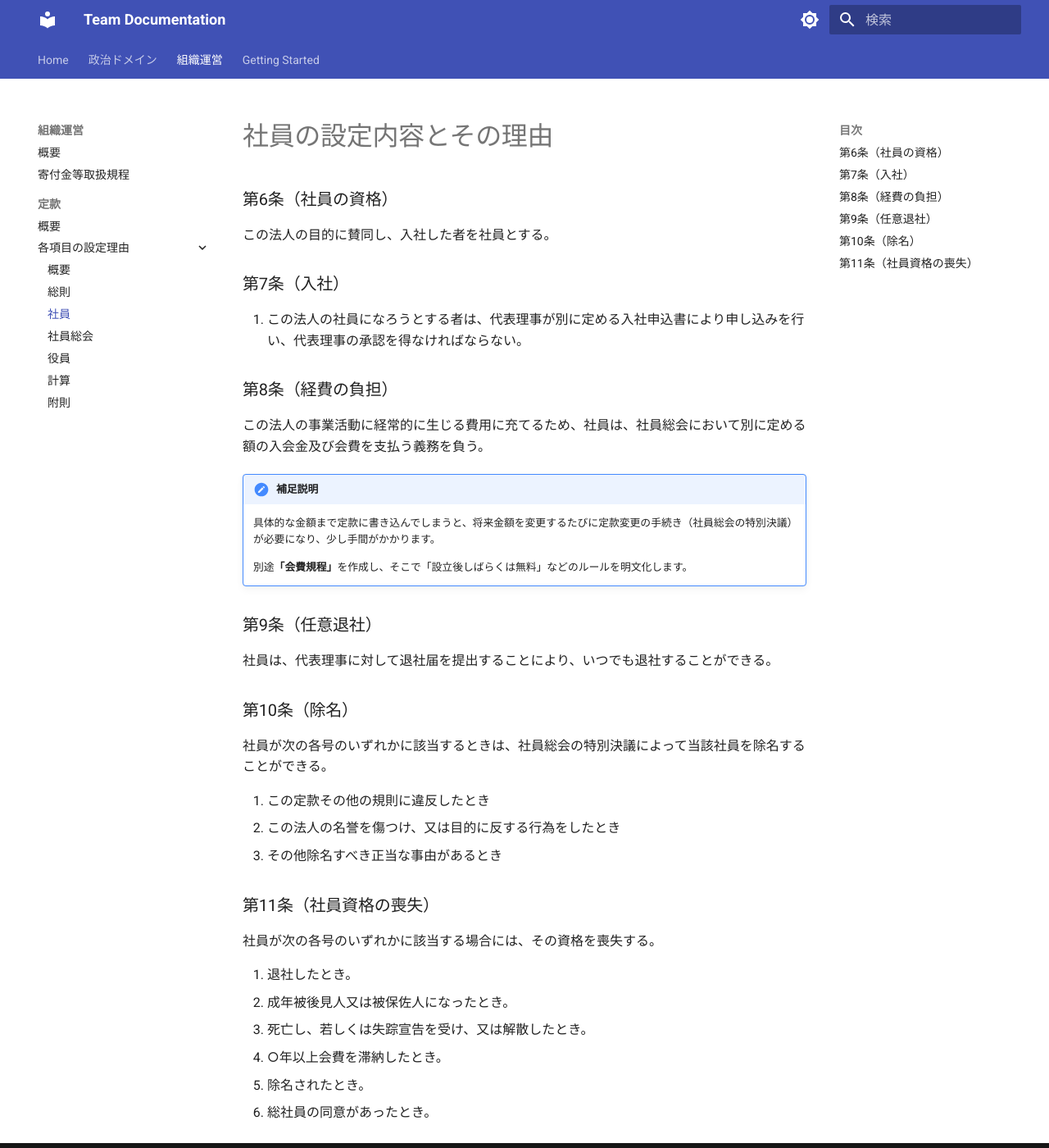
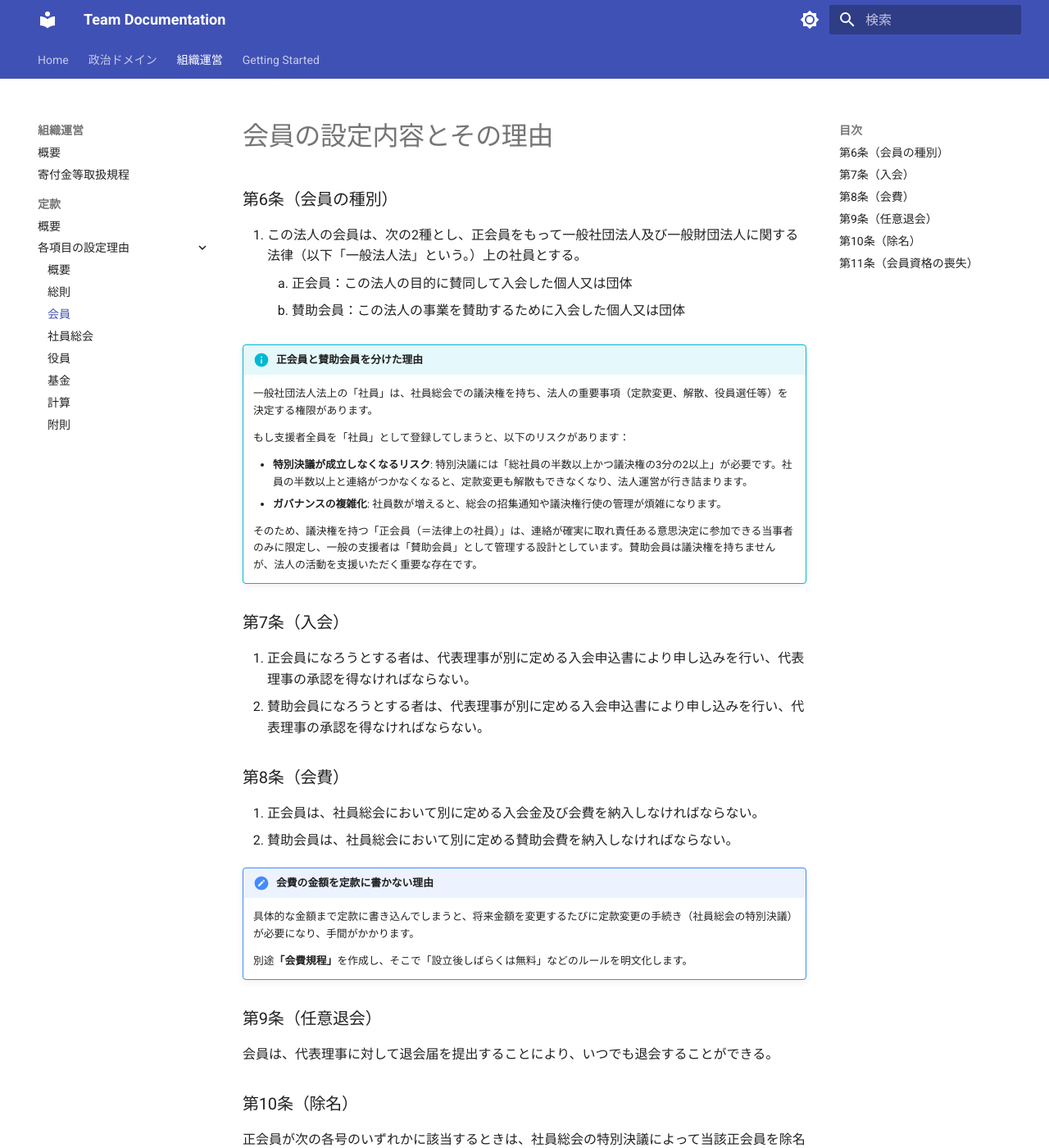
Before and after one commit to sage-base/corporation-docs, an MkDocs documentation site: the page built from docs/organization/articles-of-incorporation/rationale/members.md, in a window 1280 px wide and 1400 px high. Shown: the whole window at 82% size. Built offline with MkDocs 1.6.1 and Material for MkDocs 9.7.7, drawn with Linux system fonts in a browser that asks for light colours; some of the changed text lies outside the part shown.

Commit message:
会員制度の導入、基金の章追加、条文番号の連番化
- 社員→会員に変更し、正会員・賛助会員の2種類を定義
- 基金の章（第30条〜第31条）を役員と計算の間に追加
- 全条文番号を第1条〜第40条で連番に整理
- 附則の最初の事業年度を1月31日終了に修正

Co-Authored-By: Claude Opus 4.5 <noreply@anthropic.com>

```diff
--- a/docs/organization/articles-of-incorporation/rationale/members.md
+++ b/docs/organization/articles-of-incorporation/rationale/members.md
@@ -1,35 +1,52 @@
-# 社員の設定内容とその理由
+# 会員の設定内容とその理由
 
-### 第6条（社員の資格）
-この法人の目的に賛同し、入社した者を社員とする。
+### 第6条（会員の種別）
+1. この法人の会員は、次の2種とし、正会員をもって一般社団法人及び一般財団法人に関する法律（以下「一般法人法」という。）上の社員とする。
+    1. 正会員：この法人の目的に賛同して入会した個人又は団体
+    2. 賛助会員：この法人の事業を賛助するために入会した個人又は団体
 
-### 第7条（入社）
-1. この法人の社員になろうとする者は、代表理事が別に定める入社申込書により申し込みを行い、代表理事の承認を得なければならない。
+!!! info "正会員と賛助会員を分けた理由"
+    一般社団法人法上の「社員」は、社員総会での議決権を持ち、法人の重要事項（定款変更、解散、役員選任等）を決定する権限があります。
 
-### 第8条（経費の負担）
-この法人の事業活動に経常的に生じる費用に充てるため、社員は、社員総会において別に定める額の入会金及び会費を支払う義務を負う。
+    もし支援者全員を「社員」として登録してしまうと、以下のリスクがあります：
 
-!!! note "補足説明"
-    具体的な金額まで定款に書き込んでしまうと、将来金額を変更するたびに定款変更の手続き（社員総会の特別決議）が必要になり、少し手間がかかります。
+    - **特別決議が成立しなくなるリスク**: 特別決議には「総社員の半数以上かつ議決権の3分の2以上」が必要です。社員の半数以上と連絡がつかなくなると、定款変更も解散もできなくなり、法人運営が行き詰まります。
+    - **ガバナンスの複雑化**: 社員数が増えると、総会の招集通知や議決権行使の管理が煩雑になります。
+
+    そのため、議決権を持つ「正会員（＝法律上の社員）」は、連絡が確実に取れ責任ある意思決定に参加できる当事者のみに限定し、一般の支援者は「賛助会員」として管理する設計としています。賛助会員は議決権を持ちませんが、法人の活動を支援いただく重要な存在です。
+
+### 第7条（入会）
+1. 正会員になろうとする者は、代表理事が別に定める入会申込書により申し込みを行い、代表理事の承認を得なければならない。
+2. 賛助会員になろうとする者は、代表理事が別に定める入会申込書により申し込みを行い、代表理事の承認を得なければならない。
+
+### 第8条（会費）
+1. 正会員は、社員総会において別に定める入会金及び会費を納入しなければならない。
+2. 賛助会員は、社員総会において別に定める賛助会費を納入しなければならない。
+
+!!! note "会費の金額を定款に書かない理由"
+    具体的な金額まで定款に書き込んでしまうと、将来金額を変更するたびに定款変更の手続き（社員総会の特別決議）が必要になり、手間がかかります。
 
     別途**「会費規程」**を作成し、そこで「設立後しばらくは無料」などのルールを明文化します。
 
-### 第9条（任意退社）
-社員は、代表理事に対して退社届を提出することにより、いつでも退社することができる。
+### 第9条（任意退会）
+会員は、代表理事に対して退会届を提出することにより、いつでも退会することができる。
 
 ### 第10条（除名）
-社員が次の各号のいずれかに該当するときは、社員総会の特別決議によって当該社員を除名することができる。
+正会員が次の各号のいずれかに該当するときは、社員総会の特別決議によって当該正会員を除名することができる。
 
 1. この定款その他の規則に違反したとき
 2. この法人の名誉を傷つけ、又は目的に反する行為をしたとき
 3. その他除名すべき正当な事由があるとき
 
-### 第11条（社員資格の喪失）
-社員が次の各号のいずれかに該当する場合には、その資格を喪失する。
+!!! note "除名規定について"
+    除名は正会員（＝法律上の社員）に対する規定です。賛助会員については、除名という重い手続きではなく、代表理事の判断により会員資格を取り消すことができるものとして運用します。
 
-1. 退社したとき。
-2. 成年被後見人又は被保佐人になったとき。
-3. 死亡し、若しくは失踪宣告を受け、又は解散したとき。
-4. ○年以上会費を滞納したとき。
-5. 除名されたとき。
-6. 総社員の同意があったとき。
+### 第11条（会員資格の喪失）
+会員が次の各号のいずれかに該当する場合には、その資格を喪失する。
+
+1. 退会したとき
+2. 成年被後見人又は被保佐人になったとき
+3. 死亡し、若しくは失踪宣告を受け、又は解散したとき
+4. ○年以上会費を滞納したとき
+5. 除名されたとき（正会員の場合）
+6. 総正会員の同意があったとき（正会員の場合）
--- a/mkdocs.yml
+++ b/mkdocs.yml
@@ -55,9 +55,10 @@ nav:
           - 各項目の設定理由:
               - 概要: organization/articles-of-incorporation/rationale.md
               - 総則: organization/articles-of-incorporation/rationale/general-provisions.md
-              - 社員: organization/articles-of-incorporation/rationale/members.md
+              - 会員: organization/articles-of-incorporation/rationale/members.md
               - 社員総会: organization/articles-of-incorporation/rationale/general-meeting.md
               - 役員: organization/articles-of-incorporation/rationale/officers.md
+              - 基金: organization/articles-of-incorporation/rationale/fund.md
               - 計算: organization/articles-of-incorporation/rationale/accounting.md
               - 附則: organization/articles-of-incorporation/rationale/supplementary-provisions.md
   - Getting Started:
```
Also changed, not shown: docs/organization/articles-of-incorporation/rationale.md (+2 -1 lines), docs/organization/articles-of-incorporation/rationale/accounting.md (+8 -8 lines), docs/organization/articles-of-incorporation/rationale/fund.md (added, +20 -0 lines), docs/organization/articles-of-incorporation/rationale/supplementary-provisions.md (+5 -5 lines).
